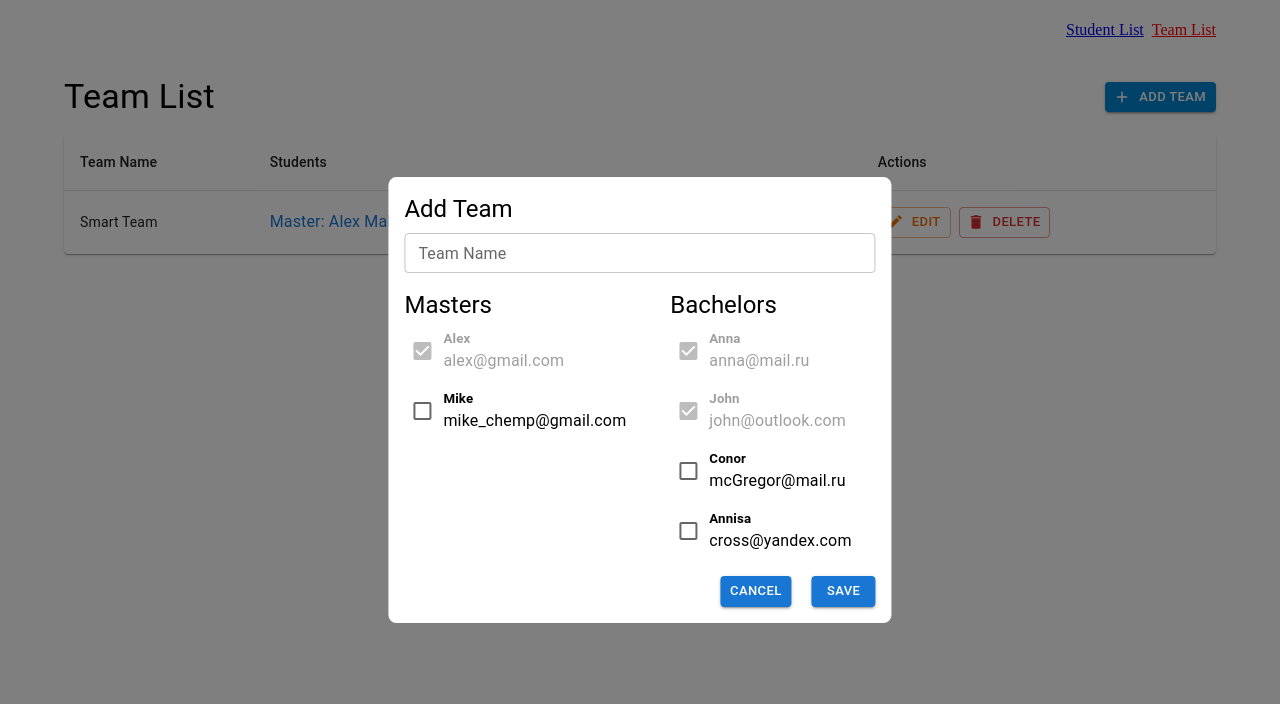
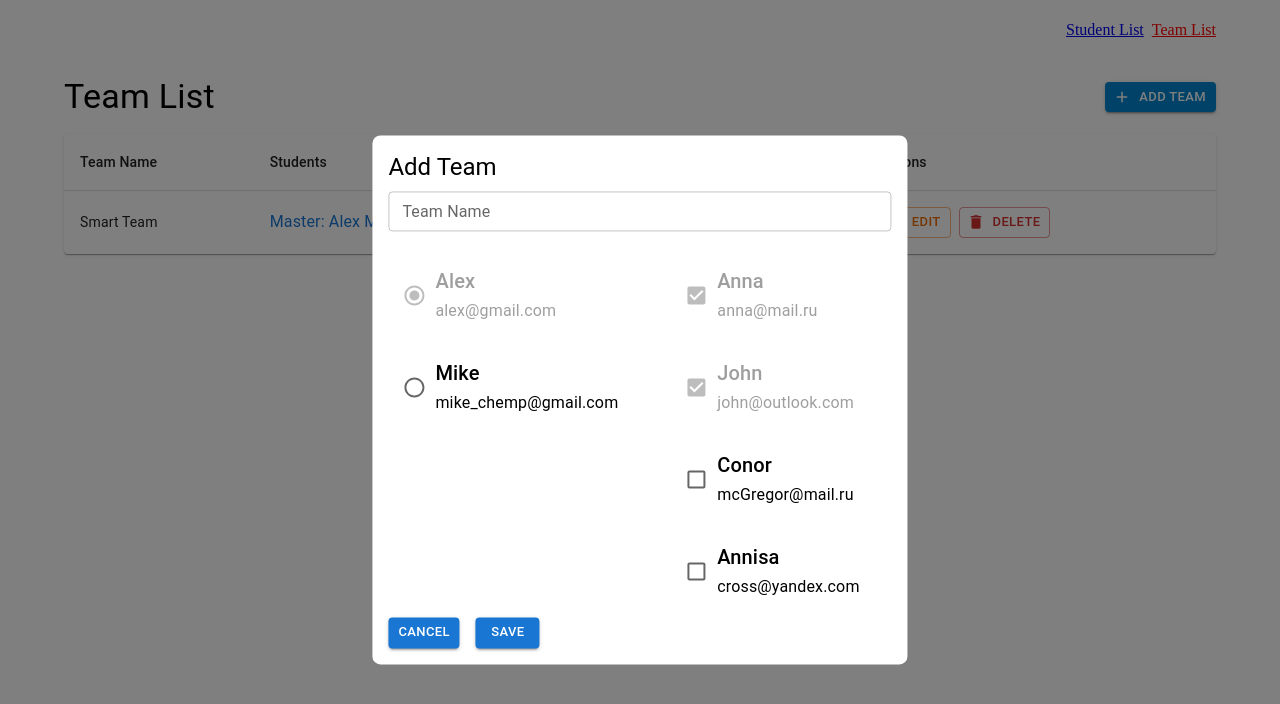
Before and after one commit to username-shakha/students-team, a React (Vite) app: page /student-teams-list in a window 1280 px wide. Both pictures are taken after a click on the button "ADD TEAM". Shown: the top 704 px of the page. Built offline with nearby package versions, Linux system fonts and the light colour scheme.

Commit message:
added a form for creating a team

```diff
--- a/src/components/CreateUpdateStudentForm.tsx
+++ b/src/components/CreateUpdateStudentForm.tsx
@@ -87,9 +87,9 @@ export default function CreateUpdateStudentForm({
     <>
       <form noValidate autoComplete="off" onSubmit={handleSubmit}>
         <Stack spacing={2} width={400}>
-          <TextField label="Name" inputRef={nameRef} />
-          <TextField label="Surname" inputRef={surnameRef} />
-          <TextField label="Email" inputRef={emailRef} />
+          <TextField label="Name" inputRef={nameRef} size="small" />
+          <TextField label="Surname" inputRef={surnameRef} size="small" />
+          <TextField label="Email" inputRef={emailRef} size="small" />
           {/* <TextField label="Role" inputRef={roleRef} /> */}
           <CustomSelect
             disabledLabel
--- a/src/components/CreateUpdateStudentTeamForm.tsx
+++ b/src/components/CreateUpdateStudentTeamForm.tsx
@@ -1,116 +1,152 @@
-import { useState, ChangeEvent, useMemo } from "react";
+import { useState, FormEvent } from "react";
+import { v4 as uuidv4 } from "uuid";
 import {
   Box,
   Button,
   Checkbox,
   FormControlLabel,
   FormGroup,
+  Radio,
+  RadioGroup,
+  styled,
   TextField,
   Typography,
 } from "@mui/material";
-import { useAppSelector } from "@/store";
-import { selectStudents, selectStudentTeams } from "@/store/slices/selectors";
+import { useAppDispatch, useAppSelector } from "@/store";
+import { selectStudents, selectTeams } from "@/store/slices/selectors";
+import { createStudentTeam } from "@/store/slices";
+import { currentTeam } from "@/pages/StudentTeamsListPage";
 
-interface CreateUpdateStudentTeamFormProps {
+const BoxStyled = styled(Box)({
+  marginTop: "18px",
+  display: "flex",
+  justifyContent: "center",
+  gap: "20px",
+});
+
+interface Props {
   onClose: () => void;
+  initialState?: currentTeam;
 }
 
-export default function CreateUpdateStudentTeamForm({
-  onClose,
-}: CreateUpdateStudentTeamFormProps) {
-  const studentsList = useAppSelector(selectStudents);
-  const teamsList = useAppSelector(selectStudentTeams);
-
-  const studentsListFiltered = useMemo(() => {
-    return studentsList.map((student) => {
-      const busy = teamsList.some((team) =>
-        team.students.some((student_in_team) => student_in_team.id === student.id)
-      );
+export default function CreateUpdateStudentTeamForm({ onClose }: Props) {
+  const students = useAppSelector(selectStudents);
+  const teams = useAppSelector(selectTeams);
+  const dispatch = useAppDispatch();
+  const studentComparison = students.map((student) => {
+    const busy = teams.some((team) => team.students.some(({ id }) => id === student.id));
     return { ...student, busy };
   });
-  }, [studentsList, teamsList]);
 
-  console.log(studentsListFiltered);
-  // busy
+  const [name, setName] = useState<string>("");
+  const [master, setMaster] = useState<string | null>(null);
+  const [bachelor, setBachelor] = useState<string[]>([]);
 
-  const [selectedStudents, setSelectedStudents] = useState<string[]>([]);
-  // console.log(selectedStudents);
-  const handleChange = (event: ChangeEvent<HTMLInputElement>, studentId: string) => {
-    const isChecked = event.target.checked;
-    setSelectedStudents((prevSelected) => {
-      if (isChecked) {
-        return [...prevSelected, studentId];
-      } else {
-        return prevSelected.filter((id) => id !== studentId);
+  const handleSubmit = (e: FormEvent<HTMLFormElement>) => {
+    e.preventDefault();
+    const selectedMaster = students.find((student) => student.id === master);
+    const selectedBachelors = bachelor.map((id) =>
+      students.find((student) => student.id === id)
+    );
+    const studentsToAdd = [];
+    if (selectedMaster)
+      studentsToAdd.push({
+        id: selectedMaster.id,
+        firstname: selectedMaster.name,
+        lastname: selectedMaster.surname,
+        role: selectedMaster.role,
+      });
+    if (selectedBachelors.length > 0) {
+      selectedBachelors.forEach((bachelor) => {
+        if (bachelor)
+          studentsToAdd.push({
+            id: bachelor.id,
+            firstname: bachelor.name,
+            lastname: bachelor.surname,
+            role: bachelor.role,
+          });
+      });
     }
-    });
+    console.log(studentsToAdd);
+    if (name !== "" && studentsToAdd.length === 3) {
+      dispatch(
+        createStudentTeam({
+          id: uuidv4(),
+          name: name,
+          students: studentsToAdd,
+        })
+      );
+      setName("");
+      setMaster(null);
+      setBachelor([]);
+      onClose();
+    }
   };
 
   return (
-    <Box sx={{ display: "grid", placeItems: "center" }}>
-      <form>
-        <TextField label="Team Name" size="small" fullWidth />
-        <Box
-          sx={{
-            mt: 2,
-            display: "flex",
-            justifyContent: "center",
-            gap: "20px",
-          }}
-        >
-          {["MASTER", "BACHELOR"].map((role) => (
-            <Box key={role}>
-              <Typography variant="h5">
-                {role === "MASTER" ? "Masters" : "Bachelors"}
-              </Typography>
-              <FormGroup>
-                {studentsListFiltered.map((student) => {
-                  if (student.role === role) {
+    <form onSubmit={handleSubmit}>
+      <TextField
+        label="Team Name"
+        size="small"
+        fullWidth
+        value={name}
+        onChange={(e) => setName(e.target.value)}
+      />
+      <BoxStyled>
+        {["MASTER", "BACHELOR"].map((role) => {
+          const ControlComponent = role === "MASTER" ? RadioGroup : FormGroup;
+          return (
+            <ControlComponent key={role}>
+              {studentComparison.map((student) => {
+                const { id, name, email, busy, role: current } = student;
+                if (current === role) {
                   return (
                     <FormControlLabel
-                        sx={{ p: 1 }}
-                        key={student.id}
+                      sx={{ p: 2 }}
+                      key={id}
+                      value={name}
                       control={
+                        role === "MASTER" ? (
+                          <Radio
+                            disabled={busy}
+                            checked={master === id || busy}
+                            onChange={() => setMaster(id)}
+                          />
+                        ) : (
                           <Checkbox
-                            disabled={student.busy}
-                            checked={
-                              student.busy || selectedStudents.includes(student.id)
+                            disabled={busy}
+                            checked={bachelor.includes(id) || busy}
+                            onChange={(e) =>
+                              e.target.checked
+                                ? setBachelor((prev) => [...prev, id])
+                                : setBachelor((prev) =>
+                                    prev.filter((studentId) => studentId !== id)
+                                  )
                             }
-                            onChange={(e) => handleChange(e, student.id)}
                           />
+                        )
                       }
                       label={
-                          <Box>
-                            <h5>{student.name}</h5>
-                            <p>{student.email}</p>
-                          </Box>
+                        <div>
+                          <Typography variant="h6">{name}</Typography>
+                          <Typography variant="subtitle1">{email}</Typography>
+                        </div>
                       }
                     />
                   );
                 }
-                  return null;
               })}
-              </FormGroup>
-            </Box>
-          ))}
-        </Box>
-        <Box
-          sx={{
-            mt: "15px",
-            display: "flex",
-            alignItems: "center",
-            justifyContent: "end",
-            gap: "20px",
-          }}
-        >
-          <Button variant="contained" onClick={() => onClose()} size="small">
+            </ControlComponent>
+          );
+        })}
+      </BoxStyled>
+
+      <Button variant="contained" onClick={onClose} size="small">
         Cancel
       </Button>
-          <Button variant="contained" size="small">
+      <Button type="submit" variant="contained" size="small" sx={{ ml: 2 }}>
         Save
       </Button>
-        </Box>
     </form>
-    </Box>
   );
 }
--- a/src/components/CustomSelect/index.tsx
+++ b/src/components/CustomSelect/index.tsx
@@ -31,6 +31,7 @@ export default function CustomSelect({
       <FormControl fullWidth>
         {disabledLabel !== true && <InputLabel>{label}</InputLabel>}
         <Select
+          size="small"
           value={value}
           onChange={onChange}
           {...(disabledLabel !== true && {
--- a/src/components/CustomTable/index.tsx
+++ b/src/components/CustomTable/index.tsx
@@ -9,13 +9,13 @@ import {
 } from "@mui/material";
 import { ReactNode } from "react";
 import RowAction from "./RowActions";
-import { CUSTOM_TABLE_HEADS, TStudent } from "@/types";
+import { CUSTOM_TABLE_HEADS } from "@/types";
 
 interface ICustomTableProps {
   heads: CUSTOM_TABLE_HEADS[];
   rows: Record<string, ReactNode>[];
-  handleDelete: (student: TStudent) => void;
-  handleUpdate: (student: TStudent) => void;
+  handleDelete: (currentRowData: Record<string, ReactNode>) => void;
+  handleUpdate: (currentRowData: Record<string, ReactNode>) => void;
 }
 
 export default function CustomTable({
@@ -58,8 +58,8 @@ export default function CustomTable({
                       row[head.key]
                     ) : (
                       <RowAction
-                        handleDelete={() => handleDelete(row as TStudent)}
-                        handleUpdate={() => handleUpdate(row as TStudent)}
+                        handleDelete={() => handleDelete(row)}
+                        handleUpdate={() => handleUpdate(row)}
                       />
                     )}
                   </TableCell>
--- a/src/database/index.ts
+++ b/src/database/index.ts
@@ -1,4 +1,4 @@
-import { TStudent, TStudentTeam } from "@/types";
+import { TStudent, TTeam } from "@/types";
 
 export const studentsList: TStudent[] = [
   {
@@ -51,7 +51,7 @@ export const studentsList: TStudent[] = [
   },
 ];
 
-export const studentTeamsList: TStudentTeam[] = [
+export const studentTeamsList: TTeam[] = [
   {
     id: "1",
     name: "Smart Team",
--- a/src/pages/StudentTeamsListPage.tsx
+++ b/src/pages/StudentTeamsListPage.tsx
@@ -3,22 +3,29 @@ import CreateUpdateStudentTeamForm from "@/components/CreateUpdateStudentTeamFor
 import { STUDENT_TEAMS_LIST_HEADS } from "@/constants/CustomTable";
 import { useAppDispatch, useAppSelector } from "@/store";
 import { removeStudentTeam } from "@/store/slices";
-import { selectStudentTeams } from "@/store/slices/selectors";
+import { selectStudents, selectTeams } from "@/store/slices/selectors";
+import { TTeam } from "@/types";
 import { Add } from "@mui/icons-material";
 import { Container, Stack, Typography, Button } from "@mui/material";
 import { useState, useMemo } from "react";
-
+export type currentTeam = {
+  id: string;
+  name: string;
+  students: string;
+};
 export default function StudentTeamsListPage() {
-  const studentTeamsList = useAppSelector(selectStudentTeams);
+  const students = useAppSelector(selectStudents);
+  const teams = useAppSelector(selectTeams);
   const dispatch = useAppDispatch();
   const [modalType, setModalType] = useState(false);
+  const [current, setCurrent] = useState<currentTeam | null>(null);
 
   const handleModalClose = () => {
     setModalType(false);
   };
-  const studentTeamsListMemoized = useMemo(() => {
-    if (!studentTeamsList) return [];
-    return studentTeamsList.map((g) => ({
+  const teamsMemoized = useMemo(() => {
+    if (!teams) return [];
+    return teams.map((g) => ({
       id: g?.id || "",
       name: g?.name || "",
       students: `${g?.students
@@ -29,8 +36,8 @@ export default function StudentTeamsListPage() {
         .map((student) => `${student?.firstname} ${student?.lastname}`)
         .join("&")}`,
     }));
-  }, [studentTeamsList]);
-  // console.log(studentTeamsListMemoized);
+  }, [teams]);
+
   return (
     <Container>
       <Stack direction="row" alignItems="center">
@@ -40,6 +47,7 @@ export default function StudentTeamsListPage() {
         <Button
           size="small"
           variant="contained"
+          disabled={students.length < 1}
           color="info"
           startIcon={<Add />}
           onClick={() => setModalType(true)}
@@ -49,12 +57,15 @@ export default function StudentTeamsListPage() {
       </Stack>
       <CustomTable
         heads={STUDENT_TEAMS_LIST_HEADS}
-        rows={studentTeamsListMemoized}
-        handleDelete={(student) => dispatch(removeStudentTeam(student.id))}
-        handleUpdate={() => {}}
+        rows={teamsMemoized}
+        handleDelete={(team) => dispatch(removeStudentTeam(team.id as TTeam["id"]))}
+        handleUpdate={(team) => setCurrent(team as currentTeam)}
       />
       <CustomModal open={modalType} onClose={handleModalClose} title={"Add Team"}>
-        <CreateUpdateStudentTeamForm onClose={handleModalClose} />
+        <CreateUpdateStudentTeamForm
+          initialState={current ?? undefined}
+          onClose={handleModalClose}
+        />
       </CustomModal>
     </Container>
   );
--- a/src/pages/StudentsListPage.tsx
+++ b/src/pages/StudentsListPage.tsx
@@ -25,7 +25,7 @@ export default function StudentsListPage() {
   };
 
   const handleDeleteStudent = () => {
-    if (current && studentsList.length > 1) {
+    if (current && studentsList.length >= 1) {
       dispatch(removeStudent(current.id));
     }
     handleModalClose();
@@ -52,11 +52,11 @@ export default function StudentsListPage() {
           heads={STUDENT_LIST_HEADS}
           rows={studentsList}
           handleDelete={(student) => {
-            setCurrent(student);
+            setCurrent(student as TStudent);
             setModalType("delete");
           }}
           handleUpdate={(student) => {
-            setCurrent(student);
+            setCurrent(student as TStudent);
             setModalType("update");
           }}
         />
--- a/src/store/slices/selectors.ts
+++ b/src/store/slices/selectors.ts
@@ -1,6 +1,5 @@
 import { RootState } from "@/store";
-import { TStudent, TStudentTeam } from "@/types";
+import { TStudent, TTeam } from "@/types";
 const selectStudents: (store: RootState) => TStudent[] = (store) => store.students;
-const selectStudentTeams: (store: RootState) => TStudentTeam[] = (store) =>
-  store.studentTeams;
-export { selectStudents, selectStudentTeams };
+const selectTeams: (store: RootState) => TTeam[] = (store) => store.studentTeams;
+export { selectStudents, selectTeams };
--- a/src/store/slices/studentTeamsSlice.ts
+++ b/src/store/slices/studentTeamsSlice.ts
@@ -1,10 +1,10 @@
 import { createSlice, PayloadAction } from "@reduxjs/toolkit";
-import { TStudentTeam } from "@/types";
+import { TTeam } from "@/types";
 import { studentTeamsList } from "@/database";
-type TUpdateStudentTeam = PayloadAction<{ team: TStudentTeam; id: TStudentTeam["id"] }>;
-type TRemoveStudentTeam = PayloadAction<TStudentTeam["id"]>;
-type TCreateStudentTeam = PayloadAction<TStudentTeam>;
-const initialState: TStudentTeam[] = studentTeamsList;
+type TUpdateStudentTeam = PayloadAction<{ team: TTeam; id: TTeam["id"] }>;
+type TRemoveStudentTeam = PayloadAction<TTeam["id"]>;
+type TCreateStudentTeam = PayloadAction<TTeam>;
+const initialState: TTeam[] = studentTeamsList;
 
 const studentTeamsSlice = createSlice({
   name: "studentTeams",
@@ -22,7 +22,7 @@ const studentTeamsSlice = createSlice({
   },
 });
 
-function findIndexById(state: TStudentTeam[], id: TStudentTeam["id"]) {
+function findIndexById(state: TTeam[], id: TTeam["id"]) {
   return state.findIndex((element) => element.id === id);
 }
 export const { updateStudentTeam, removeStudentTeam, createStudentTeam } =
--- a/src/types/index.ts
+++ b/src/types/index.ts
@@ -16,7 +16,7 @@ export type TStudent = {
   gender: "MALE" | "FEMALE";
 };
 
-export interface TStudentTeam {
+export interface TTeam {
   id: string;
   name: string;
   students: {
```
Also changed, not shown: src/components/Form/FormCheck.tsx (+75 -0 lines). Lines whose indentation alone changed are shown as unchanged.
